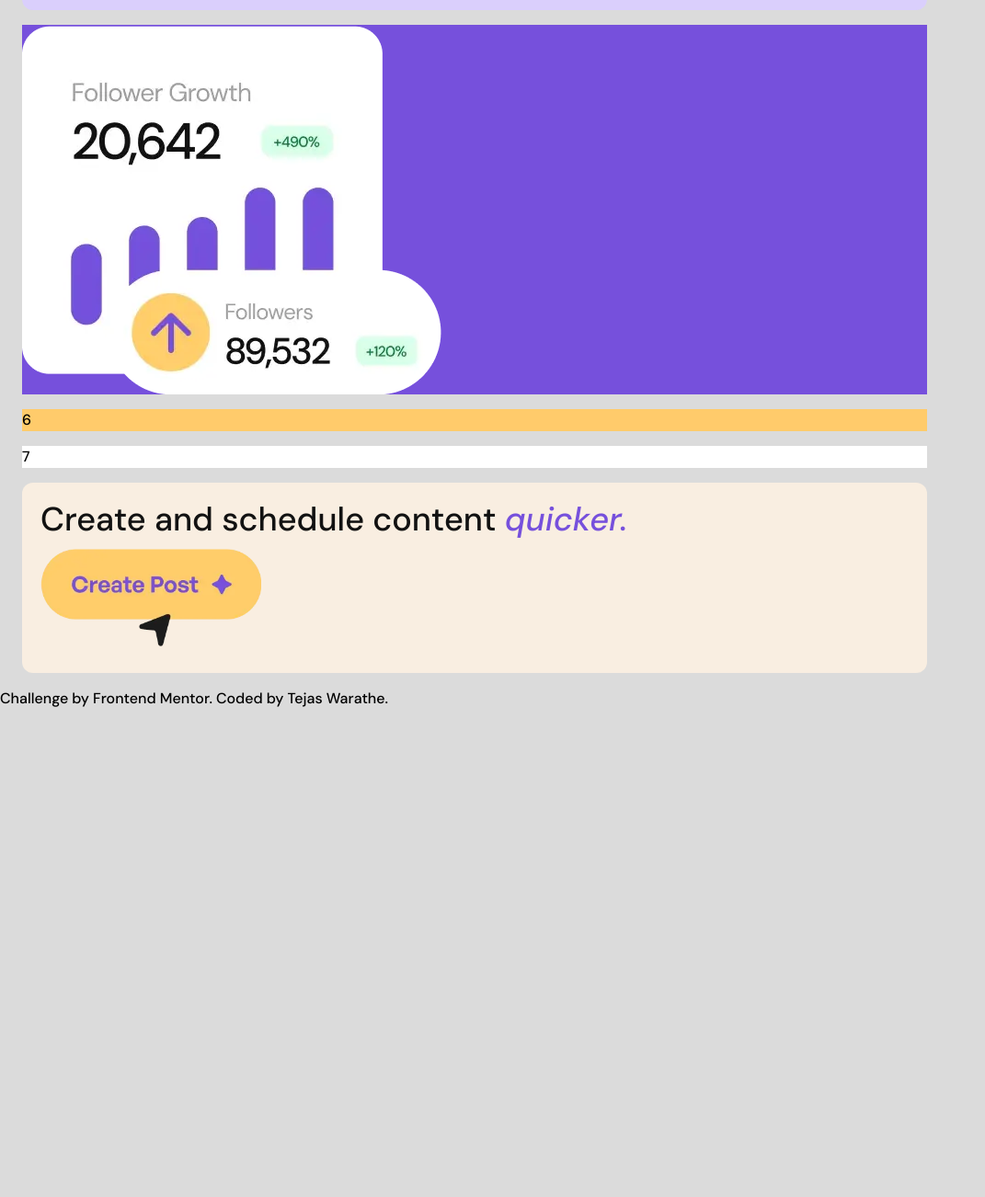
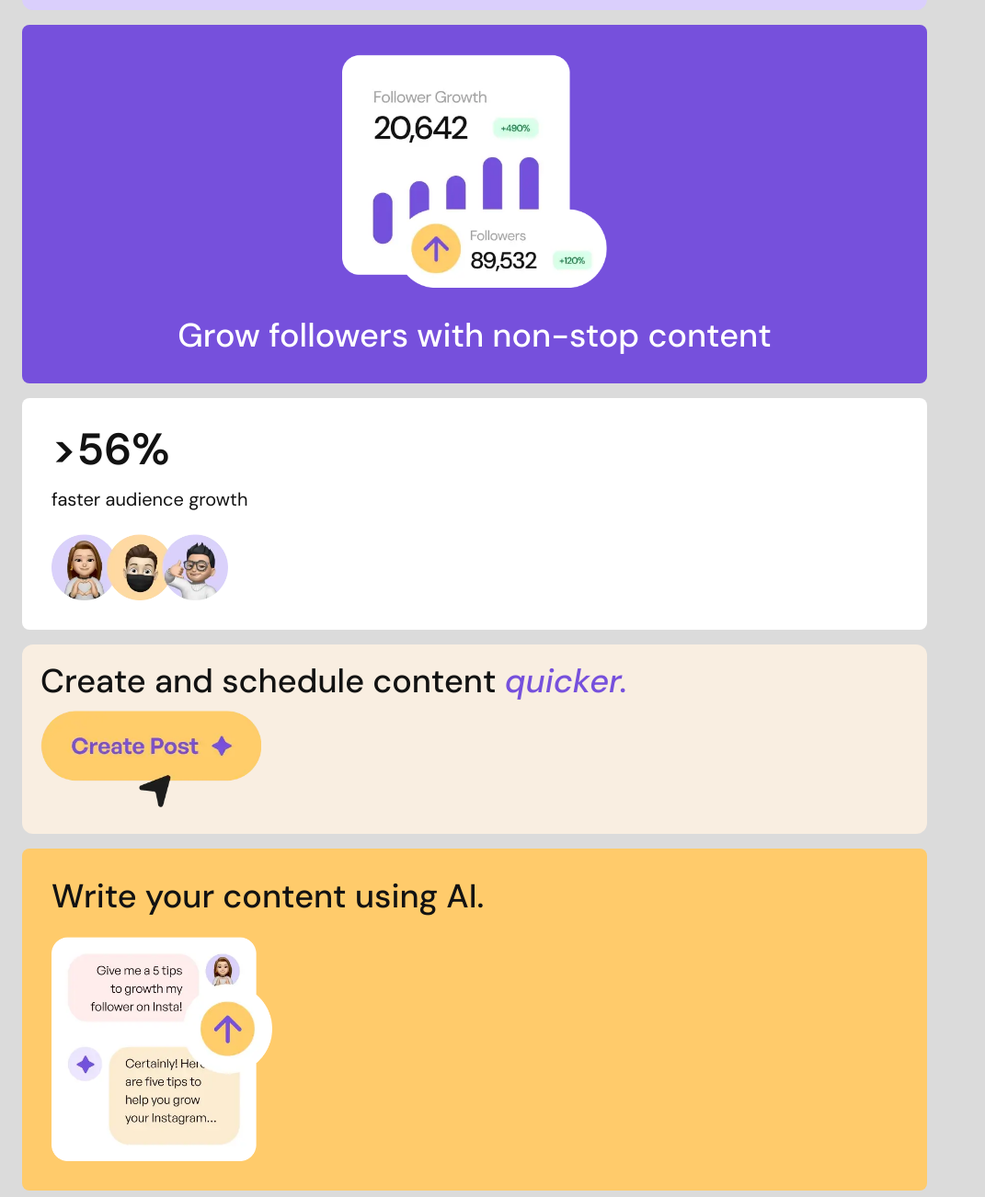
Before and after one commit to tejaswarathe/practice-ui-pages, a website: page src/bento-grid-main/index.html in a window 1280 px wide. Shown: the part 1495-2797 px from the top of the page at 92% size, without its empty margins (0-1071 px from the left). Before the commit the page ends 2267 px from the top, so only its background shows below. Drawn offline with Linux system fonts and the light colour scheme.

Commit message:
Finishing mobile vesion

```diff
--- a/src/bento-grid-main/index.html
+++ b/src/bento-grid-main/index.html
@@ -42,7 +42,7 @@
           </p>
         </div>
         <div
-          class="flex flex-col bg-darkYellow justify-start rounded-xl pt-4 px-4 overflow-hidden"
+          class="flex flex-col bg-darkYellow justify-start rounded-xl pt-4 pl-4 pr-10 overflow-hidden"
         >
           <p class="text-black text-2xl font-semibold">
             Maintain a consistent posting schedule.
@@ -65,19 +65,37 @@
             src="./assets/images/illustration-schedule-posts.webp"
             alt=""
           />
-          <p class="mt-6 mx-4 text-black text-xl font-normal text-center">
+          <p class="mt-6 mx-4 text-black text-xl font-medium text-center">
             Optimize post timings to publish content at the perfect time for
             your audience.
           </p>
         </div>
-        <div class="bg-darkPurple">
-          <img src="./assets/images/illustration-grow-followers.webp" alt="" />
+        <div
+          class="flex flex-col items-center bg-darkPurple rounded-lg py-8 px-14"
+        >
+          <img
+            class="w-72"
+            src="./assets/images/illustration-grow-followers.webp"
+            alt=""
+          />
+          <p class="text-white text-center font-medium text-4xl mt-8 px-2">
+            Grow followers with non-stop content
+          </p>
+        </div>
+        <div class="flex flex-col items-start bg-white p-8 rounded-lg">
+          <p class="text-5xl text-black font-semibold">>56%</p>
+          <p class="text-xl text-black font-normal mt-4">
+            faster audience growth
+          </p>
+          <img
+            class="mt-6 w-48"
+            src="./assets/images/illustration-audience-growth.webp"
+            alt=""
+          />
         </div>
 
-        <div class="bg-darkYellow">6</div>
-        <div class="bg-white">7</div>
         <div class="flex flex-col bg-ligthYellow items-start p-5 rounded-xl">
-          <p class="text-black text-4xl text-2xl font-medium">
+          <p class="text-black text-4xl font-medium">
             Create and schedule content
             <span class="text-darkPurple italic"> quicker.</span>
           </p>
@@ -87,12 +105,22 @@
             alt=""
           />
         </div>
+        <div class="bg-darkYellow rounded-lg p-8">
+          <p class="text-black text-4xl font-medium">
+            Write your content using AI.
+          </p>
+          <img
+            class="mt-6 w-60"
+            src="./assets/images/illustration-ai-content.webp"
+            alt=""
+          />
+        </div>
       </div>
     </div>
     <div class="attribution">
       Challenge by
       <a href="https://www.frontendmentor.io?ref=challenge">Frontend Mentor</a>.
-      Coded by <a href="#">Tejas Warathe</a>.
+      Coded by <a href="#">Tejas Warathe</a>. Using HTML and TailwindCSS
     </div>
   </body>
 </html>
```
Also changed, not shown: src/styles/output.css.
